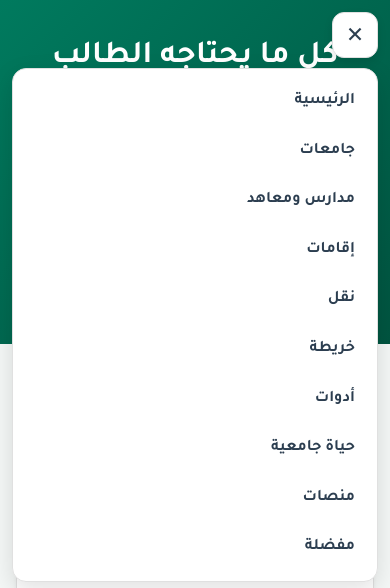
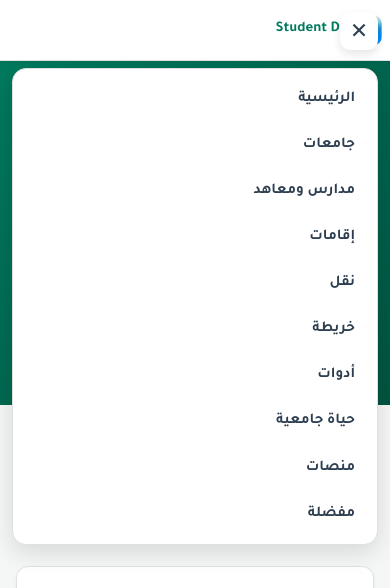
Before and after one commit to imadtbn/student-dz, a plain HTML site: page index.html in a window 390 px wide. Both pictures are taken after a click on the button "القائمة". Shown: the top 588 px of the page. Drawn offline with Linux system fonts and the light colour scheme.

Commit message:
تحسين وتوحيد استجابة site-header على الهاتف والكمبيوتر

```diff
--- a/assets/css/responsive.css
+++ b/assets/css/responsive.css
@@ -1,75 +1,45 @@
 /* Shared responsive rules for every Student DZ page. */
-@media (max-width: 768px) {
-    .site-header {
-        position: fixed;
-        inset: 0;
-        height: 0;
-        background: transparent;
-        box-shadow: none;
-        pointer-events: none;
-        z-index: 2000;
-    }
 
-    .site-header .container {
-        height: 0;
-        padding: 0;
-        max-width: none;
-    }
+/* Unified site header */
+.site-header{width:100%;position:sticky;top:0;z-index:1000;background:var(--bg-card);border-bottom:1px solid var(--border-color)}
+.site-header .container{width:min(100% - 32px,1200px);min-height:64px;margin-inline:auto;display:flex;align-items:center;gap:16px}
+.site-header .logo{flex:0 0 auto;display:inline-flex;align-items:center;gap:8px;white-space:nowrap;text-decoration:none}
+.site-header .logo img{display:block;width:32px;height:32px;object-fit:cover;border-radius:8px}
+.main-nav{flex:1 1 auto;min-width:0;display:flex;align-items:center;justify-content:center;gap:2px}
+.main-nav .nav-link{display:inline-flex;align-items:center;justify-content:center;min-height:40px;padding:0 9px;border-radius:9px;white-space:nowrap;text-decoration:none;transition:background-color .2s ease,color .2s ease}
+.main-nav .nav-link:hover,.main-nav .nav-link:focus-visible{background:var(--bg-main);outline:none}
+.header-actions{flex:0 0 auto;display:flex;align-items:center;gap:6px}
+.icon-btn,.hamburger{width:40px;height:40px;padding:0;display:inline-flex;align-items:center;justify-content:center;border:1px solid transparent;border-radius:10px;cursor:pointer;transition:background-color .2s ease,transform .15s ease}
+.icon-btn:hover,.hamburger:hover{background:var(--bg-main)}
+.icon-btn:focus-visible,.hamburger:focus-visible{outline:2px solid currentColor;outline-offset:2px}
+.icon-btn:active,.hamburger:active{transform:scale(.96)}
+.hamburger{display:none}
 
-    .site-header .logo,
-    .site-header .icon-btn {
-        display: none;
-    }
+@media (max-width:1050px){
+ .site-header .container{gap:10px}
+ .main-nav .nav-link{padding-inline:6px;font-size:.84rem}
+}
 
-    .header-actions {
-        position: static;
-        display: block;
-    }
+@media (max-width:768px){
+ .site-header{position:sticky;top:0;height:auto;background:var(--bg-card);box-shadow:var(--shadow-sm,0 2px 10px rgba(0,0,0,.06));pointer-events:auto}
+ .site-header .container{width:calc(100% - 24px);min-height:60px;padding:6px 0;gap:8px}
+ .site-header .logo{display:inline-flex;font-size:.98rem}
+ .site-header .logo img{width:30px;height:30px}
+ .header-actions{margin-inline-start:auto}
+ .icon-btn,.hamburger{width:40px;height:40px}
+ .hamburger{display:inline-flex}
+ .main-nav{position:absolute;top:calc(100% + 8px);inset-inline:12px;display:none;flex-direction:column;align-items:stretch;justify-content:flex-start;gap:2px;max-height:calc(100vh - 82px);overflow-y:auto;padding:8px;background:var(--bg-card);border:1px solid var(--border-color);border-radius:14px;box-shadow:var(--shadow-lg,0 12px 30px rgba(0,0,0,.12))}
+ .main-nav.active{display:flex}
+ .main-nav .nav-link{width:100%;min-height:44px;justify-content:flex-start;padding:10px 14px;border-radius:10px;font-size:.94rem}
+ .main-nav .nav-link:hover,.main-nav .nav-link:focus-visible{background:var(--bg-main)}
+ .hero h1{font-size:2rem}
+ .hero p{font-size:1rem}
+ .grid{grid-template-columns:1fr!important}
+}
 
-    .hamburger {
-        display: flex;
-        align-items: center;
-        justify-content: center;
-        position: fixed;
-        top: 12px;
-        right: 12px;
-        width: 46px;
-        height: 46px;
-        padding: 0;
-        border-radius: 12px;
-        background: var(--bg-card);
-        color: var(--text-main);
-        box-shadow: var(--shadow-md);
-        border: 1px solid var(--border-color);
-        pointer-events: auto;
-        z-index: 2002;
-        font-size: 1.35rem;
-    }
-
-    .main-nav {
-        display: none;
-        position: fixed;
-        top: 68px;
-        right: 12px;
-        left: 12px;
-        max-height: calc(100vh - 84px);
-        overflow-y: auto;
-        flex-direction: column;
-        gap: 0;
-        padding: 8px;
-        background: var(--bg-card);
-        border: 1px solid var(--border-color);
-        border-radius: 14px;
-        box-shadow: var(--shadow-lg);
-        pointer-events: auto;
-        z-index: 2001;
-    }
-
-    .main-nav.active { display: flex; }
-    .main-nav .nav-link { padding: 12px 14px; border-radius: 10px; }
-    .main-nav .nav-link:hover { background: var(--bg-main); }
-
-    .hero h1 { font-size: 2rem; }
-    .hero p { font-size: 1rem; }
-    .grid { grid-template-columns: 1fr !important; }
+@media (max-width:420px){
+ .site-header .container{width:calc(100% - 16px)}
+ .site-header .logo{gap:6px;font-size:.92rem}
+ .site-header .logo img{width:29px;height:29px}
+ .icon-btn,.hamburger{width:38px;height:38px}
 }
```
